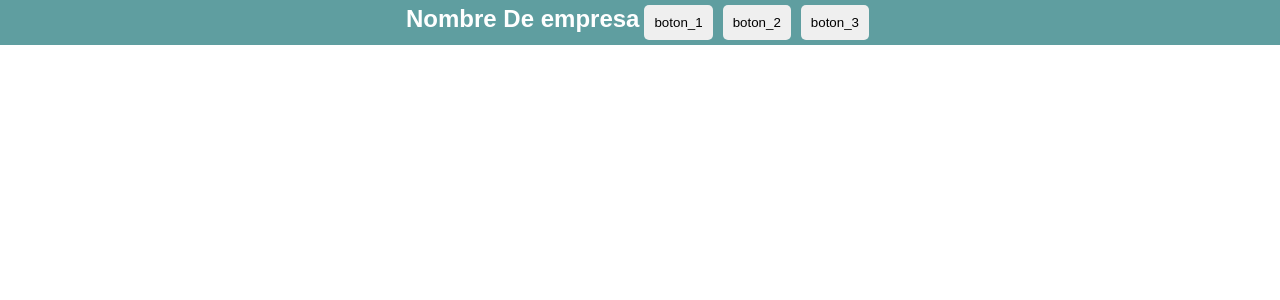
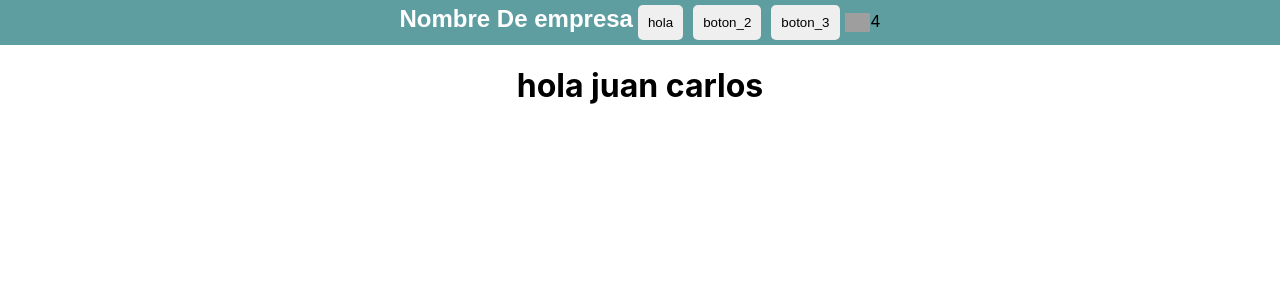
Before and after one commit to arielsilvestre/cursoReact, a React (Create React App) app: page / in a window 1280 px wide. Shown: the top 300 px of the page. Built offline with nearby package versions, Linux system fonts and the light colour scheme; grey boxes are pictures that could not be loaded.

Commit message:
entrega 3
entrega 3, componente children y envio de props entre componentes

```diff
--- a/src/App.js
+++ b/src/App.js
@@ -1,11 +1,17 @@
 import './App.css';
+import CartWidget from './components/CartWidget/CartWidget';
+import ItemListContainer from './components/ItemListContainer/ItemListContainer';
 import NavBar from './components/NavBar/NavBar';
+
 function App() {
   return (
     <div className="App">
       <header>
-       <NavBar></NavBar>
+       <NavBar name={"hola"}>
+          <CartWidget />
+       </NavBar>
       </header>
+       <ItemListContainer greeting="hola juan carlos" />
     </div>
   );
 }
--- /dev/null
+++ b/src/components/CartWidget/CartWidget.css
@@ -0,0 +1,11 @@
+.cartIcon {
+    size: 3px;
+    max-width: 2%;
+    display: inline;
+    vertical-align: middle;
+}
+.cartCount {
+    size: 3px;
+    display: inline;
+
+}
--- /dev/null
+++ b/src/components/CartWidget/CartWidget.js
@@ -0,0 +1,12 @@
+import "./CartWidget.css";
+const CartWidget = () => {
+  return(
+    <>
+
+       <img className="cartIcon" src="https://cdn.iconscout.com/icon/free/png-256/shopping-cart-452-1163339.png" />
+       <p className="cartCount">4</p>
+    </>
+    )
+}
+
+export default CartWidget;
--- /dev/null
+++ b/src/components/ItemListContainer/ItemListContainer.js
@@ -0,0 +1,13 @@
+import './ItemListContainer.css';
+
+const ItemListContainer = (props) => {
+    console.log(props)
+    return(
+        <>
+            <h1>{props.greeting}</h1>
+        </>
+
+    )
+}
+
+export default ItemListContainer;
--- a/src/components/NavBar/NavBar.js
+++ b/src/components/NavBar/NavBar.js
@@ -1,11 +1,14 @@
 import './NavBar.css';
-function NavBar() {
+const NavBar = (props) => {
+    console.log(props.name);
     return(
     <div className='navBar'>
             <h2>Nombre De empresa</h2>
-            <button>boton_1</button>
+            <button>{props.name}</button>
             <button>boton_2</button>
             <button>boton_3</button>
+            {props.children}
+
     </div>
     )
 }
```
Also changed, not shown: src/components/ItemListContainer/ItemListContainer.css (added).
